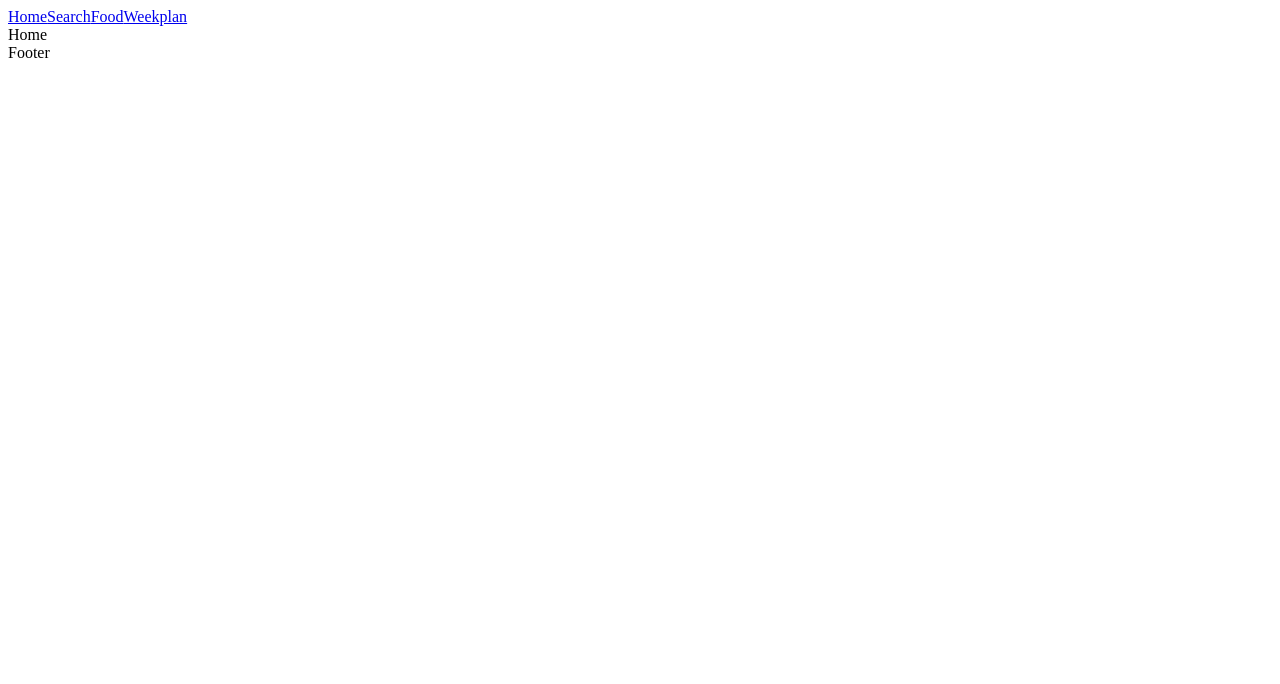
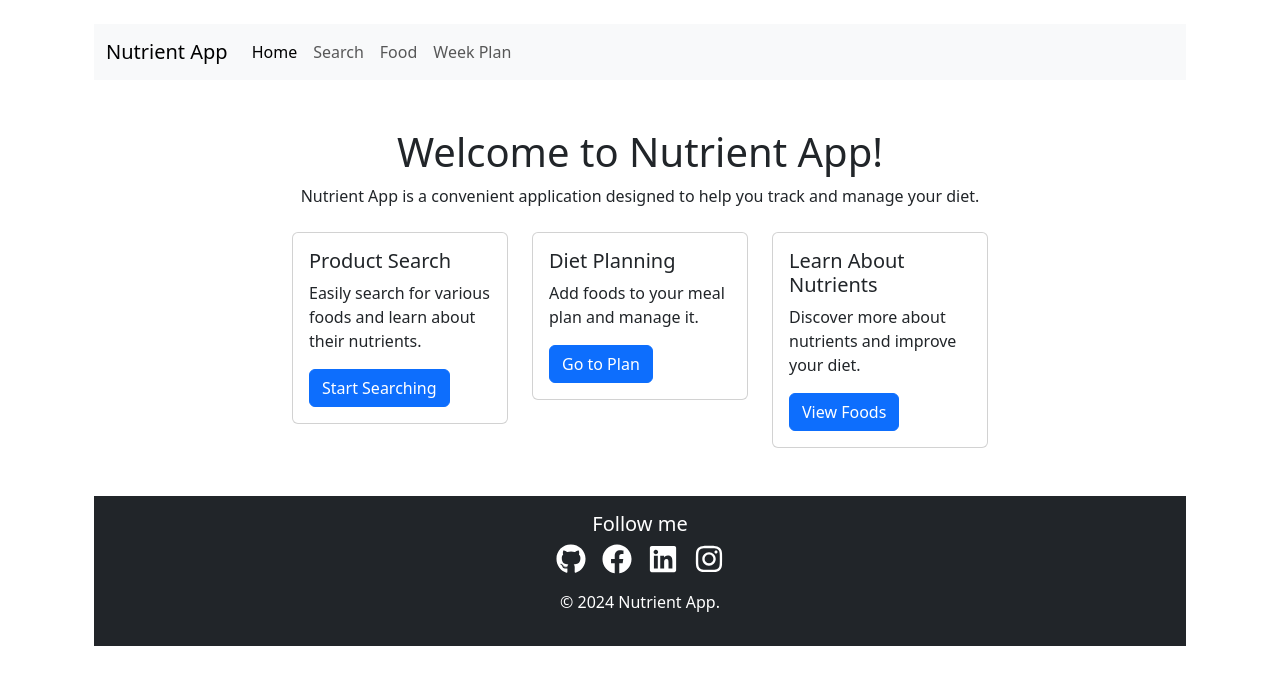
Before and after one commit to anastasia2022be1/nutrient-counter, a React (Vite) app: page / in a window 1280 px wide. Shown: the top 684 px of the page. Built offline with nearby package versions, Linux system fonts and the light colour scheme.

Commit message:
add bootstrap to styling; add Footer Component-links in social media; add to Header Component bootstrap styles

```diff
--- a/package.json
+++ b/package.json
@@ -10,8 +10,11 @@
     "preview": "vite preview"
   },
   "dependencies": {
+    "bootstrap": "^5.3.3",
     "react": "^18.3.1",
+    "react-bootstrap": "^2.10.4",
     "react-dom": "^18.3.1",
+    "react-icons": "^5.3.0",
     "react-router-dom": "^6.26.2"
   },
   "devDependencies": {
--- a/src/App.jsx
+++ b/src/App.jsx
@@ -4,13 +4,15 @@ import SearchPage from "./pages/SearchPage";
 import FoodPage from "./pages/FoodPage";
 import WeekPlanPage from "./pages/WeekPlanPage";
 import Layout from "./components/Layout.jsx";
-import { FoodContext } from './services/FoodContext.js'
+import { FoodContext } from "./services/FoodContext.js";
 import { useState } from "react";
+import "bootstrap/dist/css/bootstrap.min.css";
 
 function App() {
   const [foodChoose, setFoodChoose] = useState(null);
   return (
     <FoodContext.Provider value={{ foodChoose, setFoodChoose }}>
+      <div className="container mt-4">
         <Routes>
           <Route path="/" element={<Layout />}>
             <Route index element={<HomePage />} />
@@ -19,6 +21,7 @@ function App() {
             <Route path="week-plan" element={<WeekPlanPage />} />
           </Route>
         </Routes>
+      </div>
     </FoodContext.Provider>
   );
 }
--- a/src/components/Footer.jsx
+++ b/src/components/Footer.jsx
@@ -1,7 +1,38 @@
-import React from 'react'
+import React from 'react';
+import { FaGithub, FaFacebook, FaLinkedin, FaInstagram } from 'react-icons/fa'; // Импортируем иконки из react-icons
+import { Container, Row, Col } from 'react-bootstrap'; // Импортируем компоненты из react-bootstrap
 
 export default function Footer() {
   return (
-    <div>Footer</div>
-  )
+    <footer className="bg-dark text-white text-center mt-5 py-3">
+      <Container>
+        <Row>
+          <Col>
+            <h5>Follow me</h5>
+            <div className="social-links">
+              {/* Социальные ссылки */}
+              <a href="https://github.com/your-repo" target="_blank" rel="noopener noreferrer" className="text-white mx-2">
+                <FaGithub size={30} />
+              </a>
+              <a href="https://facebook.com/your-page" target="_blank" rel="noopener noreferrer" className="text-white mx-2">
+                <FaFacebook size={30} />
+              </a>
+              <a href="https://linkedin.com/in/your-account" target="_blank" rel="noopener noreferrer" className="text-white mx-2">
+                <FaLinkedin size={30} />
+              </a>
+              <a href="https://instagram.com/your-account" target="_blank" rel="noopener noreferrer" className="text-white mx-2">
+                <FaInstagram size={30} />
+              </a>
+            </div>
+          </Col>
+        </Row>
+        {/* Уведомление о праве собственности */}
+        <Row className="mt-3">
+          <Col>
+            <p>&copy; {new Date().getFullYear()} Nutrient App.</p>
+          </Col>
+        </Row>
+      </Container>
+    </footer>
+  );
 }
--- a/src/components/Header.jsx
+++ b/src/components/Header.jsx
@@ -2,11 +2,37 @@ import { NavLink } from "react-router-dom";
 
 export default function Header() {
   return (
-       <nav>
-      <NavLink to="/">Home</NavLink>
-      <NavLink to="/search">Search</NavLink>
-      <NavLink to="/food">Food</NavLink>
-      <NavLink to="/week-plan">Weekplan</NavLink>
+    <nav className="navbar navbar-expand-lg navbar-light bg-light">
+      <div className="container">
+        <NavLink className="navbar-brand" to="/">Nutrient App</NavLink>
+        <button
+          className="navbar-toggler"
+          type="button"
+          data-bs-toggle="collapse"
+          data-bs-target="#navbarNav"
+          aria-controls="navbarNav"
+          aria-expanded="false"
+          aria-label="Toggle navigation"
+        >
+          <span className="navbar-toggler-icon"></span>
+        </button>
+        <div className="collapse navbar-collapse" id="navbarNav">
+          <ul className="navbar-nav">
+            <li className="nav-item">
+              <NavLink className="nav-link" to="/">Home</NavLink>
+            </li>
+            <li className="nav-item">
+              <NavLink className="nav-link" to="/search">Search</NavLink>
+            </li>
+            <li className="nav-item">
+              <NavLink className="nav-link" to="/food">Food</NavLink>
+            </li>
+            <li className="nav-item">
+              <NavLink className="nav-link" to="/week-plan">Week Plan</NavLink>
+            </li>
+          </ul>
+        </div>
+      </div>
     </nav>
-  )
+  );
 }
--- a/src/components/Layout.jsx
+++ b/src/components/Layout.jsx
@@ -4,12 +4,16 @@ import Footer from "./Footer.jsx";
 
 export default function Layout() {
   return (
-    <>
+    <div className="container mt-4">
       <Header />
       <main>
-        <Outlet />
+        <div className="row">
+          <div className="col-12 col-md-8 offset-md-2">
+            <Outlet />
+          </div>
+        </div>
       </main>
       <Footer />
-    </>
+    </div>
   );
 }
--- a/src/pages/HomePage.jsx
+++ b/src/pages/HomePage.jsx
@@ -1,9 +1,58 @@
-
+import React from 'react';
+import { Link } from 'react-router-dom';
 
 function HomePage() {
   return (
-    <div>Home</div>
-  )
+    <div className="container mt-5">
+      {/* Заголовок приветствия */}
+      <h1 className="text-center">Welcome to Nutrient App!</h1>
+      {/* Описание приложения */}
+      <p className="text-center">
+        Nutrient App is a convenient application designed to help you track and manage your diet.
+      </p>
+
+      <div className="row mt-4">
+        {/* Карточка для поиска продуктов */}
+        <div className="col-md-4">
+          <div className="card">
+            <div className="card-body">
+              <h5 className="card-title">Product Search</h5>
+              <p className="card-text">
+                Easily search for various foods and learn about their nutrients.
+              </p>
+              <Link to="/search" className="btn btn-primary">Start Searching</Link>
+            </div>
+          </div>
+        </div>
+
+        {/* Карточка для планирования рациона */}
+        <div className="col-md-4">
+          <div className="card">
+            <div className="card-body">
+              <h5 className="card-title">Diet Planning</h5>
+              <p className="card-text">
+                Add foods to your meal plan and manage it.
+              </p>
+              <Link to="/week-plan" className="btn btn-primary">Go to Plan</Link>
+            </div>
+          </div>
+        </div>
+
+        {/* Карточка для изучения питательных веществ */}
+        <div className="col-md-4">
+          <div className="card">
+            <div className="card-body">
+              <h5 className="card-title">Learn About Nutrients</h5>
+              <p className="card-text">
+                Discover more about nutrients and improve your diet.
+              </p>
+              <Link to="/food" className="btn btn-primary">View Foods</Link>
+            </div>
+          </div>
+        </div>
+      </div>
+    </div>
+  );
 }
 
-export default HomePage
+export default HomePage;
```
Also changed, not shown: 1 other file (tests, documents, lock files or other folders). Lines whose indentation alone changed are shown as unchanged.
